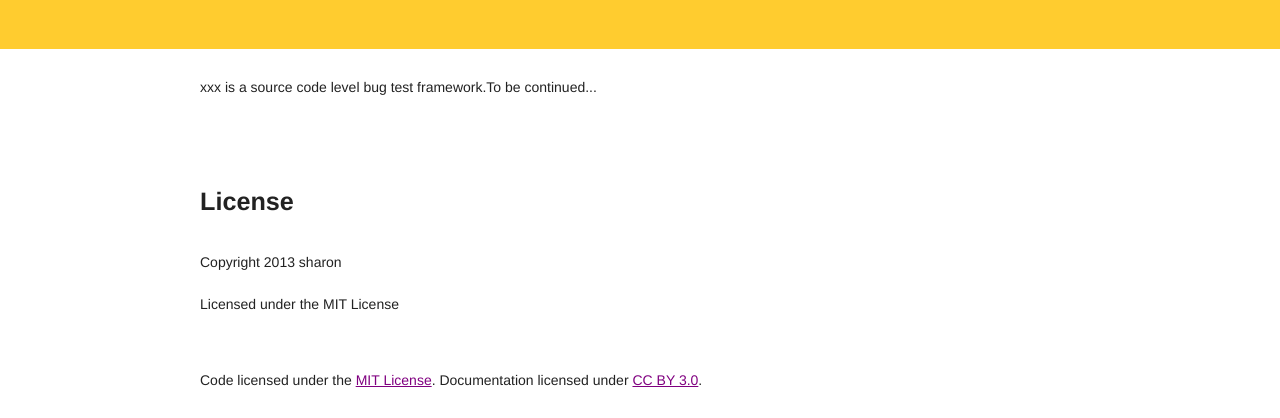
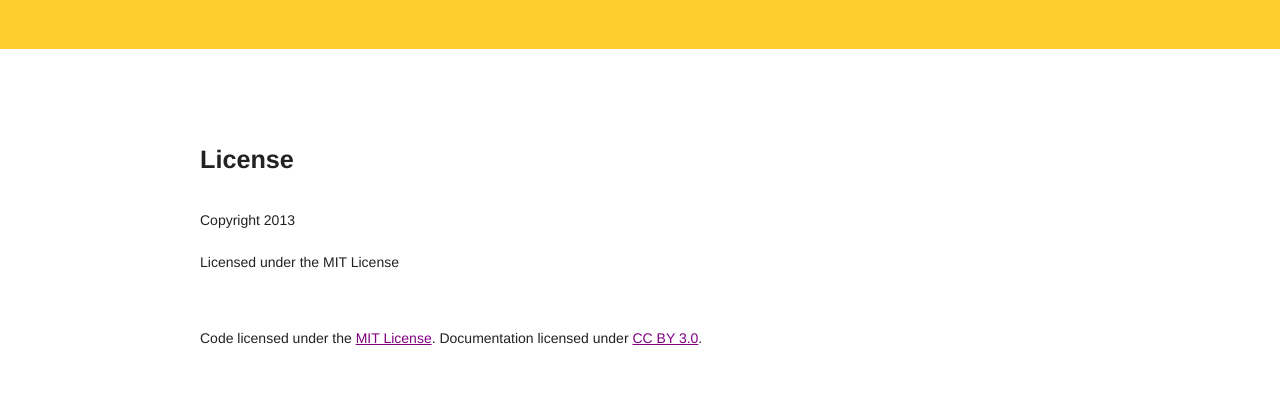
Before and after one commit to sharon1024/sharon1024.github.io, a plain HTML site: page index.html in a window 1280 px wide. Shown: the part 422-840 px from the top of the page. After the commit the page ends 800 px from the top, so only its background shows below. Drawn offline with Linux system fonts and the light colour scheme.

Commit message:
Update index.html

```diff
--- a/index.html
+++ b/index.html
@@ -23,12 +23,9 @@
 
     <div id="content">
       <div class="wrap">
-        <h1 id="bower"><a href="#bower">AnchorLink</a>SIF</h1>
-
-<p>xxx is a source code level bug test framework.To be continued...
-</p>
+        <h1 id="bower"><a href="#bower">AnchorLink</a>reminer</h1>
 <h2 id="license"><a href="#license">AnchorLink</a>License</h2>
-<p>Copyright 2013 sharon</p>
+<p>Copyright 2013</p>
 
 <p>Licensed under the MIT License</p>
       </div>
```
